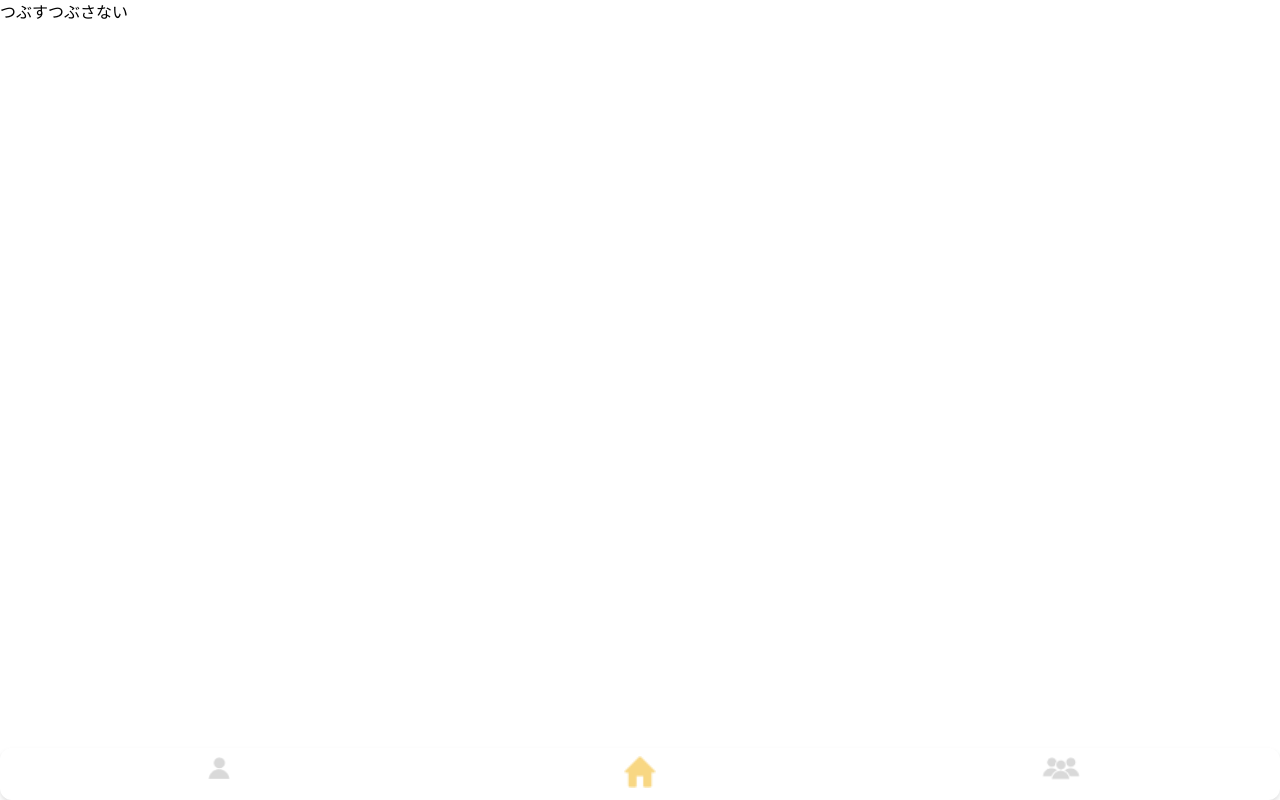
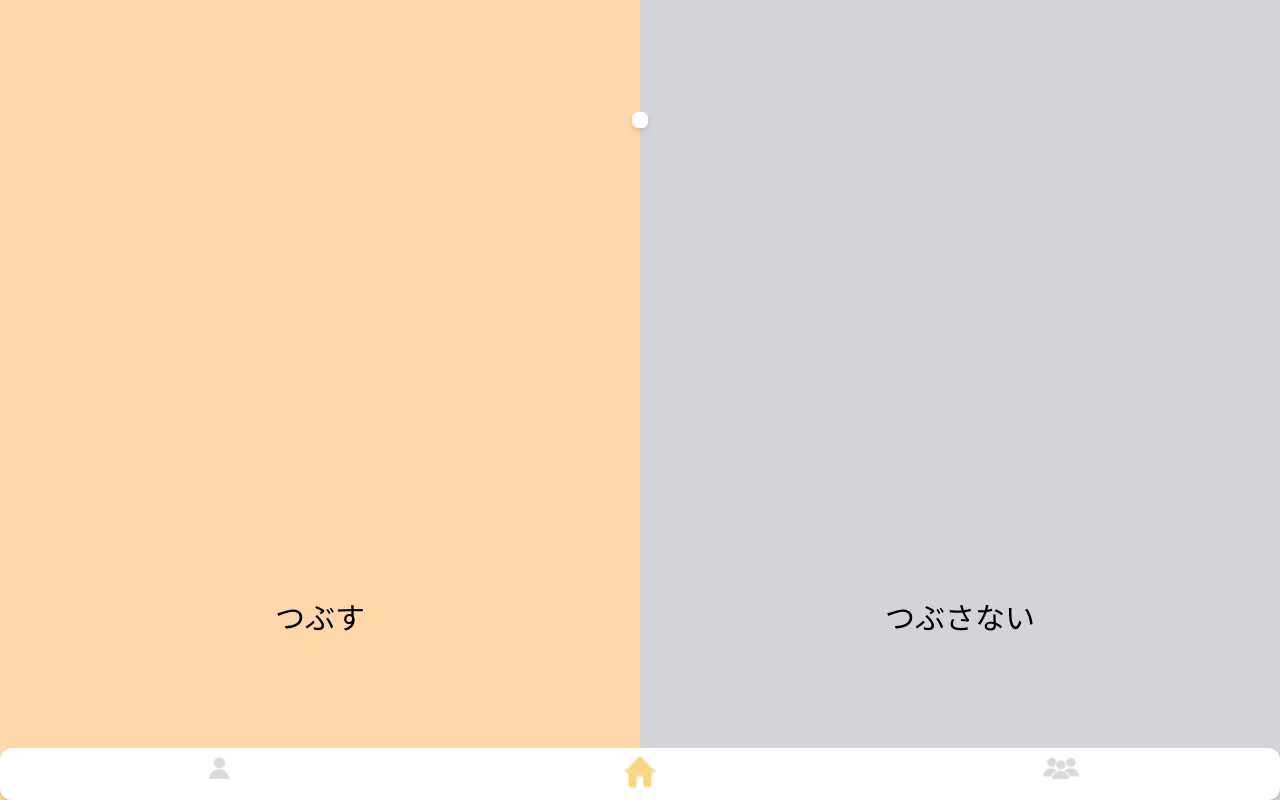
Before and after one commit to Hikaru-Kou/open_hack_2022_spring_yubi, a Nuxt app in the folder frontend/src/: page /proposalLeisure in a window 1280 px wide. Built offline with nearby package versions, Linux system fonts and the light colour scheme.

Commit message:
feat: #28 暇提案画面の作成

```diff
--- a/frontend/src/pages/proposalLeisure.vue
+++ b/frontend/src/pages/proposalLeisure.vue
@@ -1,8 +1,27 @@
 <template>
-    <p>{{ leisure.trendTop }}</p>
-    <button v-on:click="decideLeisure">つぶす</button>
-    <button v-on:click="getLeisureList">つぶさない</button>
+    <!-- Left Content -->
+    <div class="absolute h-screen w-6/12 bg-orange-200 text-center">
+        <button v-on:click="decideLeisure" class="relative top-3/4 text-3xl">つぶす</button>
+    </div>
+    <!-- Right Content -->
+    <div class="absolute left-2/4 h-screen w-6/12 bg-zinc-300 text-center">
+        <button v-on:click="getLeisureList" class="relative top-3/4 text-3xl">つぶさない</button>
+    </div>
+    <!-- center content -->
+    <div class="absolute top-10 bg-white drop-shadow-md rounded-md p-2 center">
+        <p class="">{{ leisure.trendTop }}</p>
+    </div>
 </template>
+
+<style>
+.center {
+    position: absolute;
+    top: 15%;
+    left: 50%;
+    transform: translateY(-50%) translateX(-50%);
+    -webkit-transform: translateY(-50%) translateX(-50%);
+}
+</style>
 
 <script setup lang="ts">
 import { leisureStore } from '~~/store/leisure';
```
